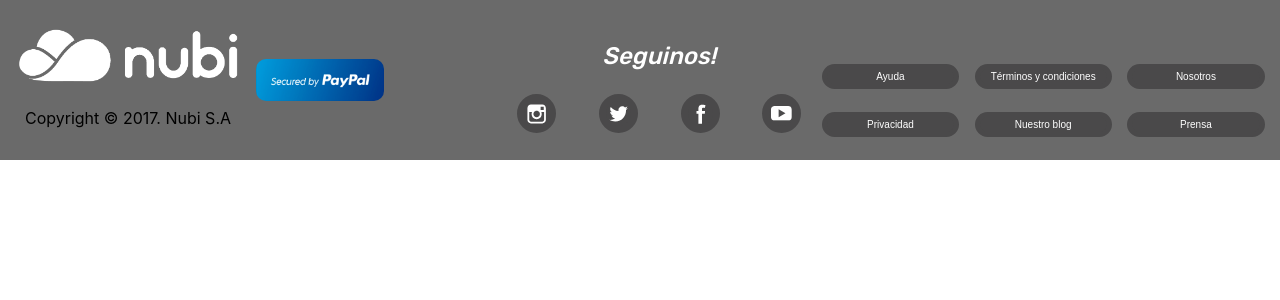
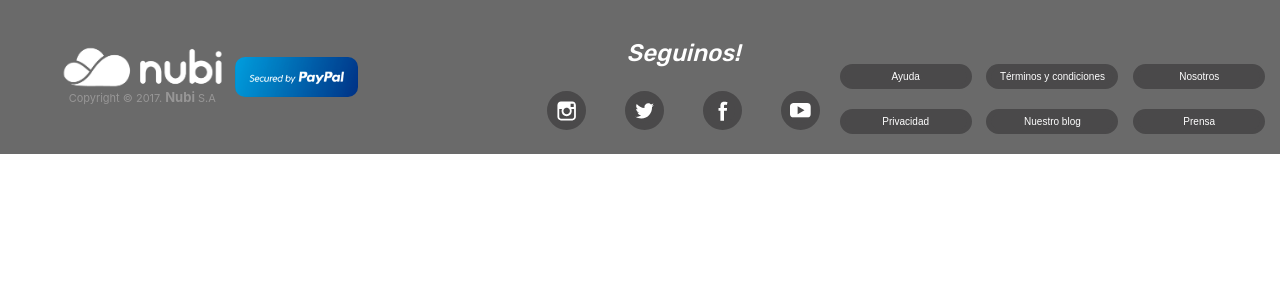
Before and after one commit to jonathanlevrero/NubiProyecto, a React (Create React App) app in the folder nubilanding/: page / in a window 1280 px wide. Shown: the top 300 px of the page. Built offline with nearby package versions, Linux system fonts and the light colour scheme.

Commit message:
Seccion footer terminada

```diff
--- a/nubilanding/src/components/footer/footer.js
+++ b/nubilanding/src/components/footer/footer.js
@@ -14,11 +14,11 @@ class Footer extends React.Component {
         return (
             <div className= {styles.contenedor}>
                 <div className= {styles.contenedorLogoNubi}>
-                    <img className= {styles.logoNubi} src={LogoNubi} alt='Logo Nubi'/>
-                    <p className={styles.textoCopyright}>Copyright © 2017. <span>Nubi</span> S.A</p>
+                    <img src={LogoNubi} alt='Logo Nubi'/>
+                    <p>Copyright © 2017. <b>Nubi</b> S.A</p>
                 </div>
                 <div className={styles.contenedorLogoPaypal}>
-                    <img className={styles.logoPaypal} src={LogoPaypal} alt='Logo Paypal'/>
+                    <img src={LogoPaypal} alt='Logo Paypal'/>
                 </div>
                 <div className= {styles.seguinos}>
                     <h2>Seguinos!</h2>
--- a/nubilanding/src/components/footer/styles.module.scss
+++ b/nubilanding/src/components/footer/styles.module.scss
@@ -11,30 +11,33 @@
 .contenedorLogoNubi {
     display: flex;
     flex-direction: column;
-    width: 20%;
-}
-
-.logoNubi{
-
-}
-
-.textoCopyright{
+    width: 15%;
+    margin: 0 0 0 50px;
     text-align: center;
 }
 
+.contenedorLogoNubi p {
+    text-align: center;
+    margin-top: -5px;
+    font-size: 11px;
+    color: #979696;
+}
 
+.contenedorLogoNubi p b {
+    font-size: 13px;
+}
 
 .contenedorLogoPaypal {
     display: flex;
-    width: 20%;
+    width: 25%;
+    flex-direction: column;
+    align-items: flex-start;
 }
 
 .contenedorLogoPaypal img {
     border-radius: 10px;
-    width: 50%;
+    width: 40%;
 }
-
-
 
 .seguinos {
     width: 23%;
@@ -80,6 +83,6 @@
     color: #ffffff;
     width: 29%;
     height: 25px;
-    margin: 0 0 23px 0;
+    margin: 0 0 20px 0;
     font-size: 10px;
 }
```
